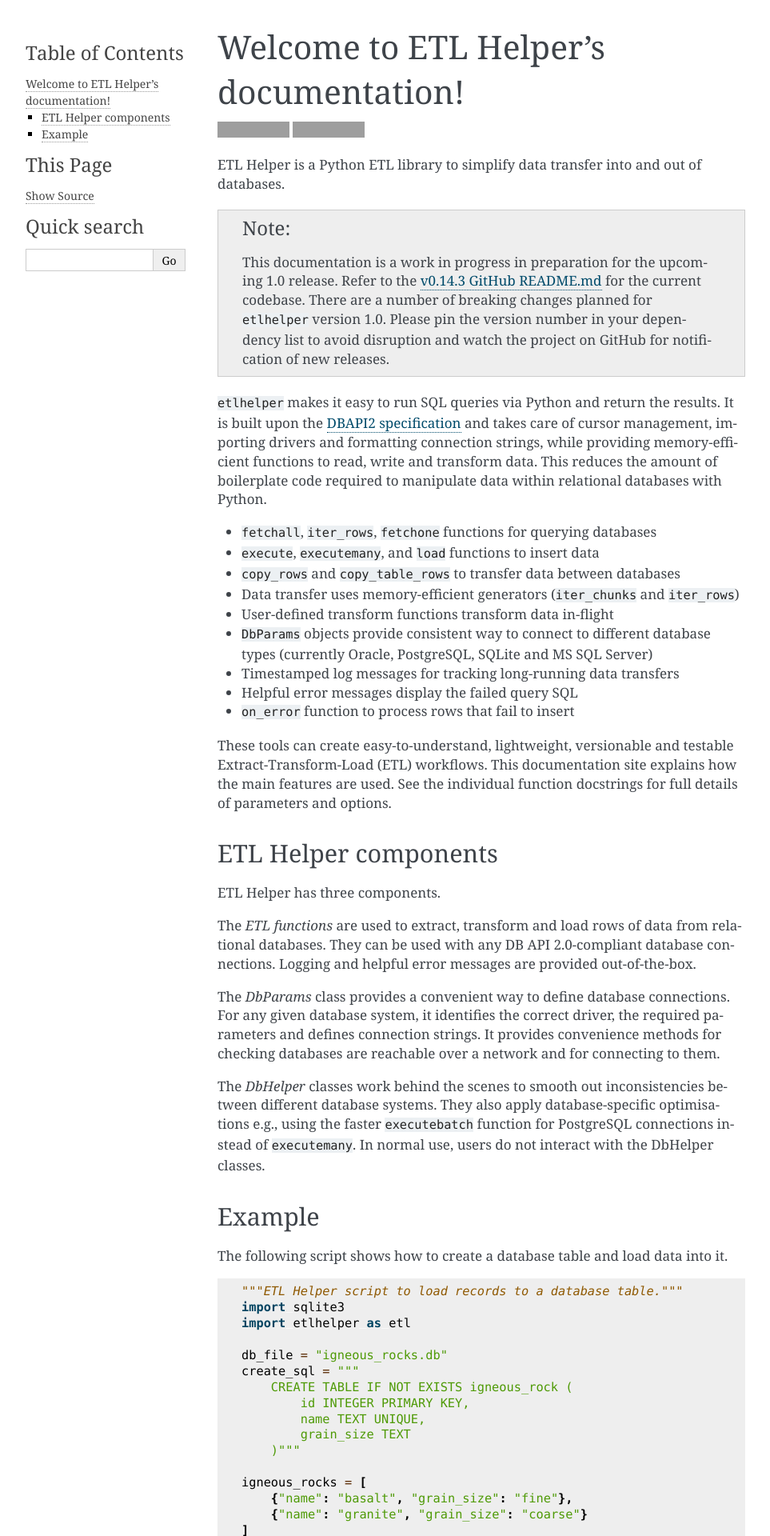
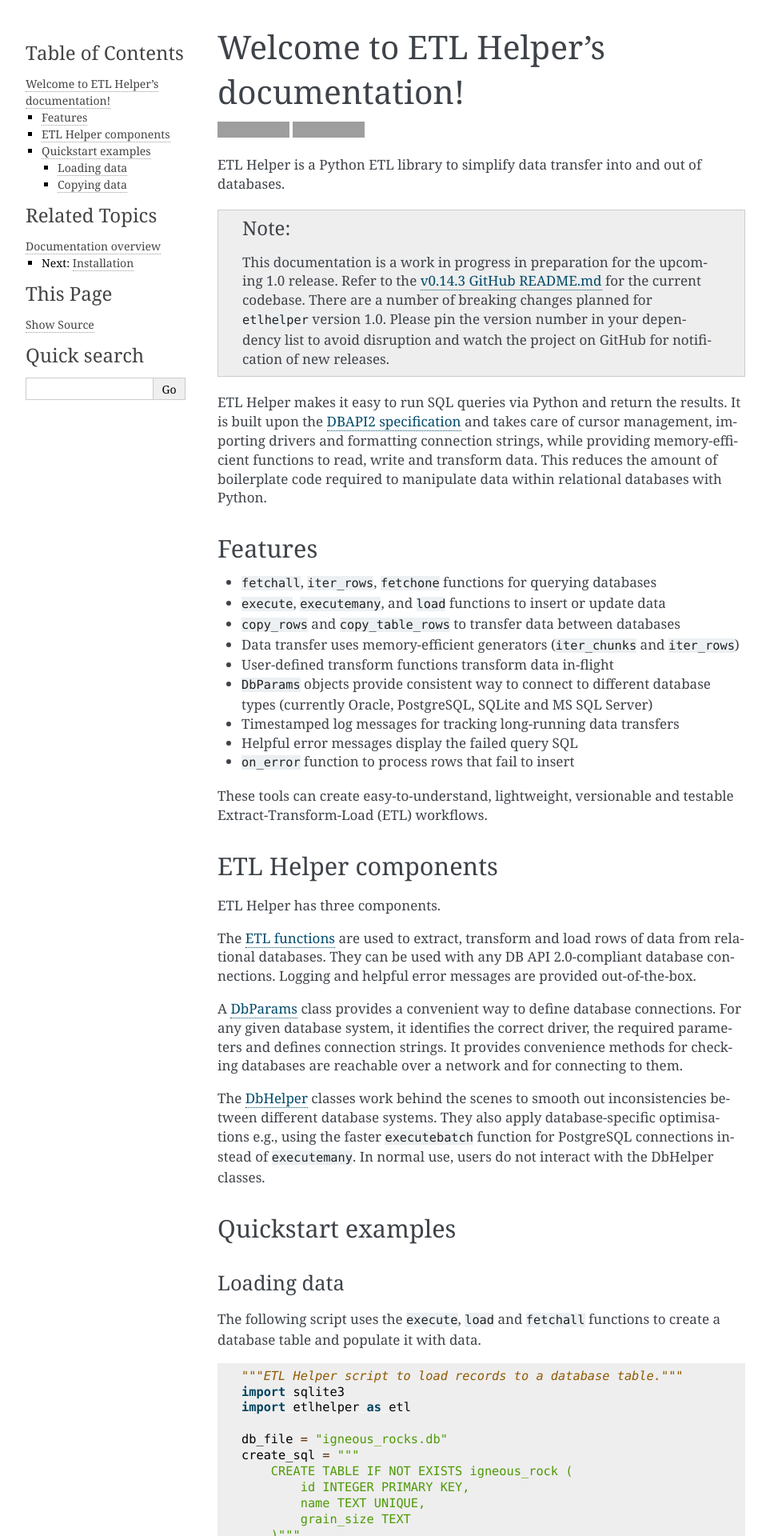
Before and after one commit to BritishGeologicalSurvey/etlhelper, a Sphinx documentation site: the page built from docs/index.rst, in a window 1280 px wide. Shown: the top 1920 px of the page at 80% size, without its empty margins (148-1111 px from the left). Built offline with Sphinx 7.4.7, drawn with Linux system fonts in a browser that asks for light colours; some of the changed text lies outside the part shown; grey boxes are pictures that could not be loaded.

Commit message:
Update index and API documentation pages

```diff
--- a/docs/conf.py
+++ b/docs/conf.py
@@ -40,6 +40,7 @@
 # ones.
 extensions = [
     'sphinx.ext.autodoc',
+    'sphinx.ext.viewcode'
 ]
 
 # Add any paths that contain templates here, relative to this directory.
@@ -84,6 +85,9 @@
 html_theme_options = {
     'logo': None,
     'sidebar_collapse': True,
+    'show_relbar_top': False,
+    'show_relbar_bottom': True,
+    'show_related': True
 }
 html_show_sourcelink = True
 
--- a/docs/connecting_to_databases.rst
+++ b/docs/connecting_to_databases.rst
@@ -1,6 +1,6 @@
 .. _connecting_to_databases:
 
-Connecting to Databases
+Connecting to databases
 =======================
 
 
--- a/docs/etl_functions.rst
+++ b/docs/etl_functions.rst
@@ -1,4 +1,4 @@
-ETL Functions
+ETL functions
 =============
 
 Extract
--- a/docs/index.rst
+++ b/docs/index.rst
@@ -28,7 +28,7 @@ ETL Helper is a Python ETL library to simplify data transfer into and out of dat
    dependency list to avoid disruption and watch the project on GitHub
    for notification of new releases.
 
-``etlhelper`` makes it easy to run SQL queries via Python and return the
+ETL Helper makes it easy to run SQL queries via Python and return the
 results.
 It is built upon the `DBAPI2 specification <https://www.python.org/dev/peps/pep-0249/>`__
 and takes care of cursor management, importing drivers and formatting connection strings,
@@ -36,9 +36,12 @@ while providing memory-efficient functions to read, write and transform data.
 This reduces the amount of boilerplate code required to manipulate data within relational
 databases with Python.
 
+Features
+^^^^^^^^
+
 -  ``fetchall``, ``iter_rows``, ``fetchone`` functions for
    querying databases
--  ``execute``, ``executemany``, and ``load`` functions to insert data
+-  ``execute``, ``executemany``, and ``load`` functions to insert or update data
 -  ``copy_rows`` and ``copy_table_rows`` to transfer data between databases
 -  Data transfer uses memory-efficient generators (``iter_chunks`` and ``iter_rows``)
 -  User-defined transform functions transform data in-flight
@@ -51,49 +54,52 @@ databases with Python.
 
 These tools can create easy-to-understand, lightweight, versionable and
 testable Extract-Transform-Load (ETL) workflows.
-This documentation site explains how the main features are used.
-See the individual function docstrings for full details of parameters and
-options.
 
 ETL Helper components
 ^^^^^^^^^^^^^^^^^^^^^
 
 ETL Helper has three components.
 
-The *ETL functions* are used to extract, transform and load rows of data from relational databases.
+The :doc:`etl_functions` are used to extract, transform and load rows of data from relational databases.
 They can be used with any DB API 2.0-compliant database connections.
 Logging and helpful error messages are provided out-of-the-box.
 
-The *DbParams* class provides a convenient way to define database connections.
+A :ref:`DbParams <db_params>` class provides a convenient way to define database connections.
 For any given database system, it identifies the correct driver, the required parameters and defines connection strings.
 It provides convenience methods for checking databases are reachable over a network and for connecting to them.
 
-The *DbHelper* classes work behind the scenes to smooth out inconsistencies between different database systems.
+The :ref:`DbHelper <db_helpers>` classes work behind the scenes to smooth out inconsistencies between different database systems.
 They also apply database-specific optimisations e.g., using the faster ``executebatch`` function for PostgreSQL connections instead of ``executemany``.
 In normal use, users do not interact with the DbHelper classes.
 
-Example
-^^^^^^^^
+Quickstart examples
+^^^^^^^^^^^^^^^^^^^
 
-The following script shows how to create a database table and load data into it.
+Loading data
+------------
+
+The following script uses the ``execute``, ``load`` and ``fetchall`` functions to
+create a database table and populate it with data.
 
 .. literalinclude:: demo_load.py
    :language: python
 
-The output is
+The output is:
 
 .. code:: bash
 
    {'id': 1, 'name': 'basalt', 'grain_size': 'fine'}
    {'id': 2, 'name': 'granite', 'grain_size': 'coarse'}
 
+Copying data
+------------
 
 This script copies the data to another database, with transformation and logging.
 
 .. literalinclude:: demo_copy.py
    :language: python
 
-The output is
+The output is:
 
 .. code:: bash
 
```
Also changed, not shown: other parts of docs/connecting_to_databases.rst (+2 -0 lines), docs/api.rst (+6 -4 lines), 1 other file.
